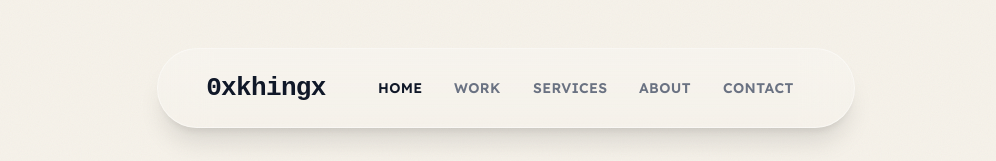
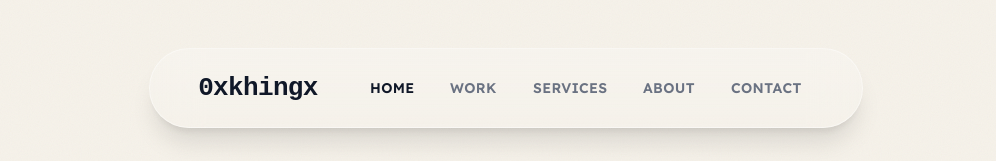
Before and after one commit to 0xkhingx/my-portfolio, a Next.js app: page / in a window 1280 px wide. Shown: the top 161 px of the page, without its empty margins (134-1130 px from the left). Built offline with nearby package versions, Linux system fonts and the light colour scheme; a web font is replaced by a local one.

Commit message:
Navbar: more spacing between items

```diff
--- a/src/components/Navbar.tsx
+++ b/src/components/Navbar.tsx
@@ -61,8 +61,8 @@ export default function Navbar() {
         onMouseLeave={() => setRipple(false)}
         className={`pointer-events-auto flex items-center justify-center bg-gradient-to-b from-white/25 to-white/10 backdrop-blur-xl rounded-full border border-white/40 shadow-xl h-[60px] md:h-[80px] overflow-hidden ${
   isCollapsed
-    ? 'gap-2 px-3 sm:gap-3 sm:px-6 w-auto min-w-[180px] sm:min-w-[200px]'
-    : 'gap-2 px-3 sm:gap-3 sm:px-6 md:gap-10 md:px-12 w-auto min-w-[75vw] md:min-w-[500px] max-w-[900px]'
+    ? 'gap-3 px-4 sm:gap-3 sm:px-6 w-auto min-w-[180px] sm:min-w-[200px]'
+    : 'gap-3 px-4 sm:gap-3 sm:px-6 md:gap-10 md:px-12 w-auto min-w-[75vw] md:min-w-[500px] max-w-[900px]'
 }`}
       >
         <button onClick={() => handleNavClick('hero')} className="font-display text-gray-900 font-bold text-[26px] tracking-tight whitespace-nowrap leading-none cursor-pointer">
@@ -70,7 +70,7 @@ export default function Navbar() {
           <span className="hidden sm:inline">{isCollapsed ? '0x' : '0xkhingx'}</span>
         </button>
 
-        <ul className="list-none flex gap-2 items-center m-0 p-0">
+        <ul className="list-none flex gap-3 items-center m-0 p-0">
           {sections
             .filter((s) => (isCollapsed ? s.id === activeSection : true))
             .map((s, i) => (
@@ -87,7 +87,7 @@ export default function Navbar() {
               <a
                 href={`#${s.id}`}
                 onClick={(e) => { e.preventDefault(); handleNavClick(s.id) }}
-                className={`relative inline-flex items-center justify-center px-2 sm:px-3 py-[10px] rounded-full text-[14px] font-semibold uppercase tracking-wide whitespace-nowrap leading-none no-underline transition-colors duration-300 will-change-transform ${
+                className={`relative inline-flex items-center justify-center px-2.5 sm:px-3 py-[10px] rounded-full text-[14px] font-semibold uppercase tracking-wide whitespace-nowrap leading-none no-underline transition-colors duration-300 will-change-transform ${
                   activeSection === s.id
                     ? 'text-gray-900'
                     : 'text-gray-500 hover:text-gray-800'
```
